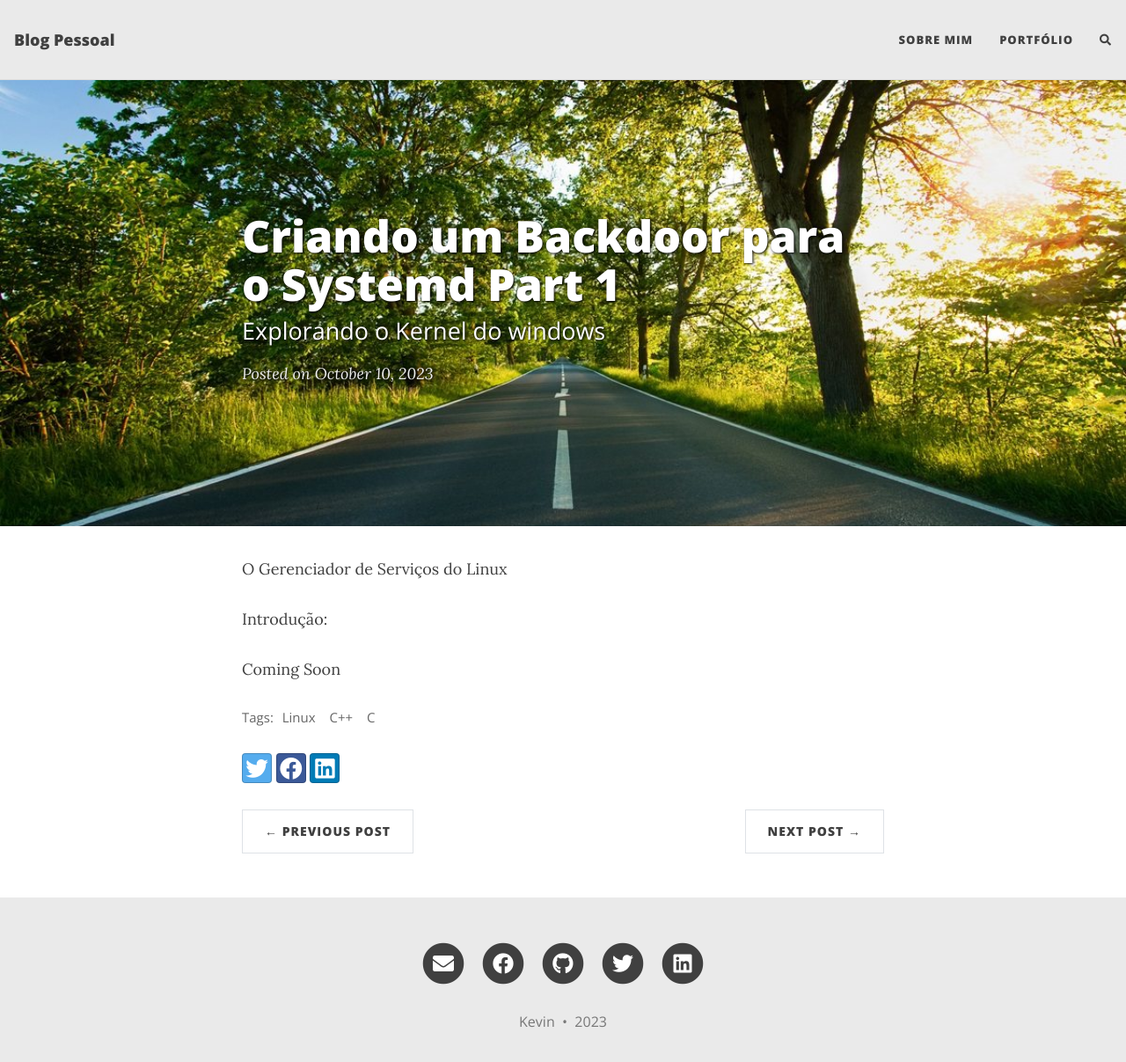
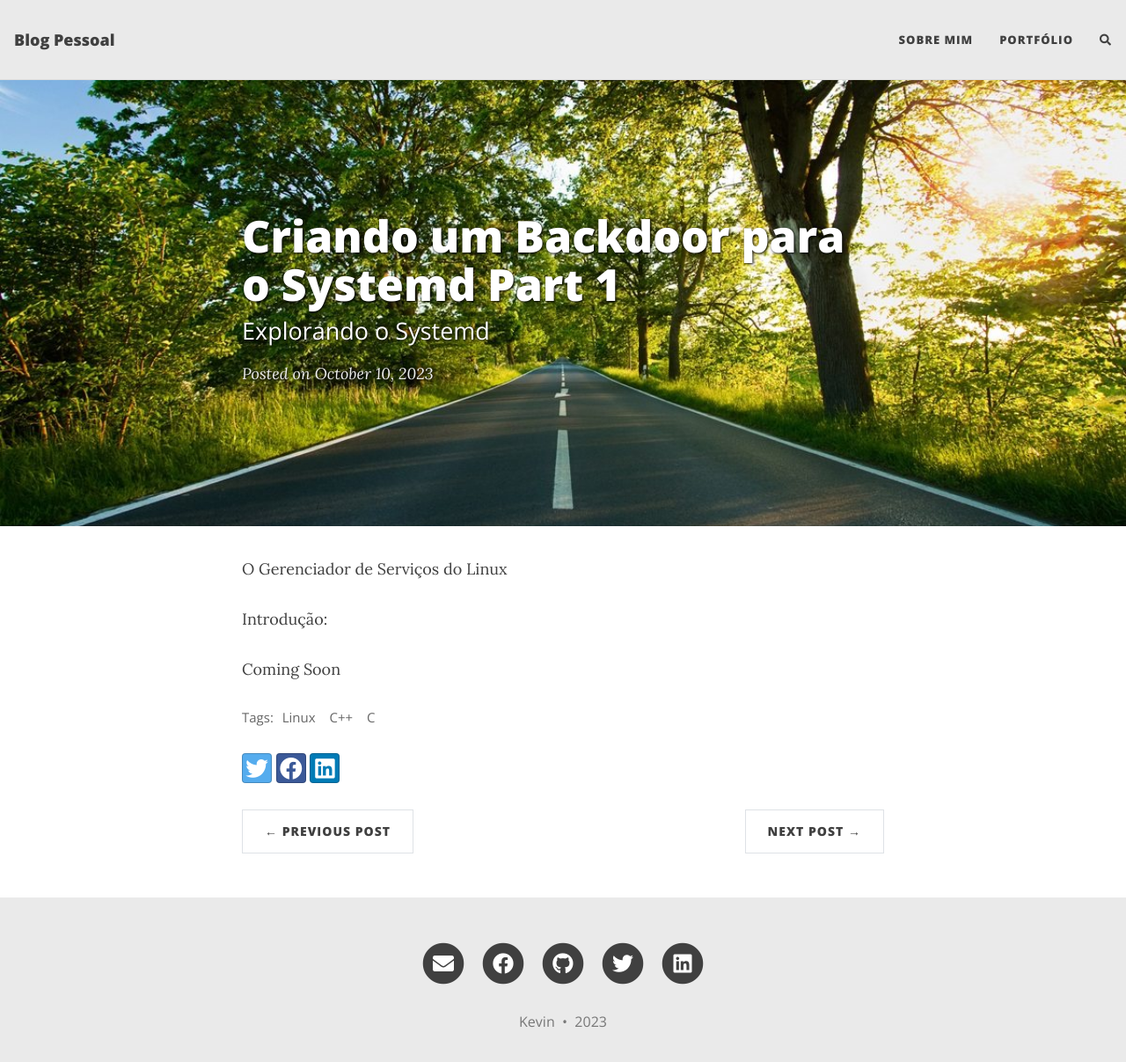
Before and after one commit to Kevin-Mina/Blog, a Jekyll site: the page built from _posts/2023-10-10-Criando um Backdoor para o systemd Part 1.md, in a window 1280 px wide and 1223 px high. Shown: the top 1207 px of the window at 88% size. Built offline with Jekyll 4.4.1, drawn with Linux system fonts in a browser that asks for light colours; nearby versions of some CDN libraries; comment, search, counter and statistics services are not loaded.

Commit message:
Update 2023-10-10-Criando um Backdoor para o systemd Part 1.md

```diff
--- a/_posts/2023-10-10-Criando um Backdoor para o systemd Part 1.md
+++ b/_posts/2023-10-10-Criando um Backdoor para o systemd Part 1.md
@@ -1,9 +1,9 @@
 ---
 layout: post
 title: Criando um Backdoor para o Systemd Part 1
-subtitle: Explorando o Kernel do windows
+subtitle: Explorando o Systemd
 cover-img: /assets/img/path.jpg
-thumbnail-img: /assets/img/systemd.jpg
+thumbnail-img: /assets/img/systemd.png
 share-img: /assets/img/path.jpg
 tags: [Linux, C++,C]
 ---
```
